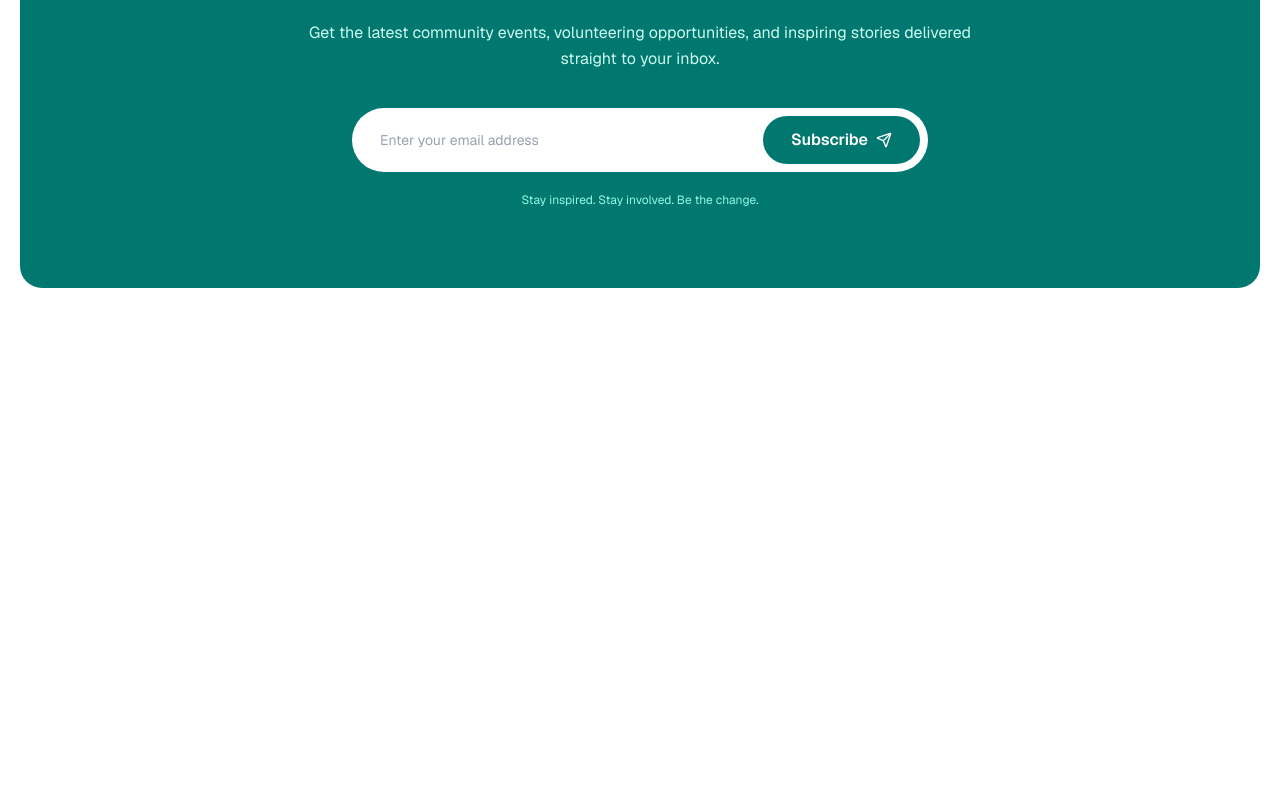
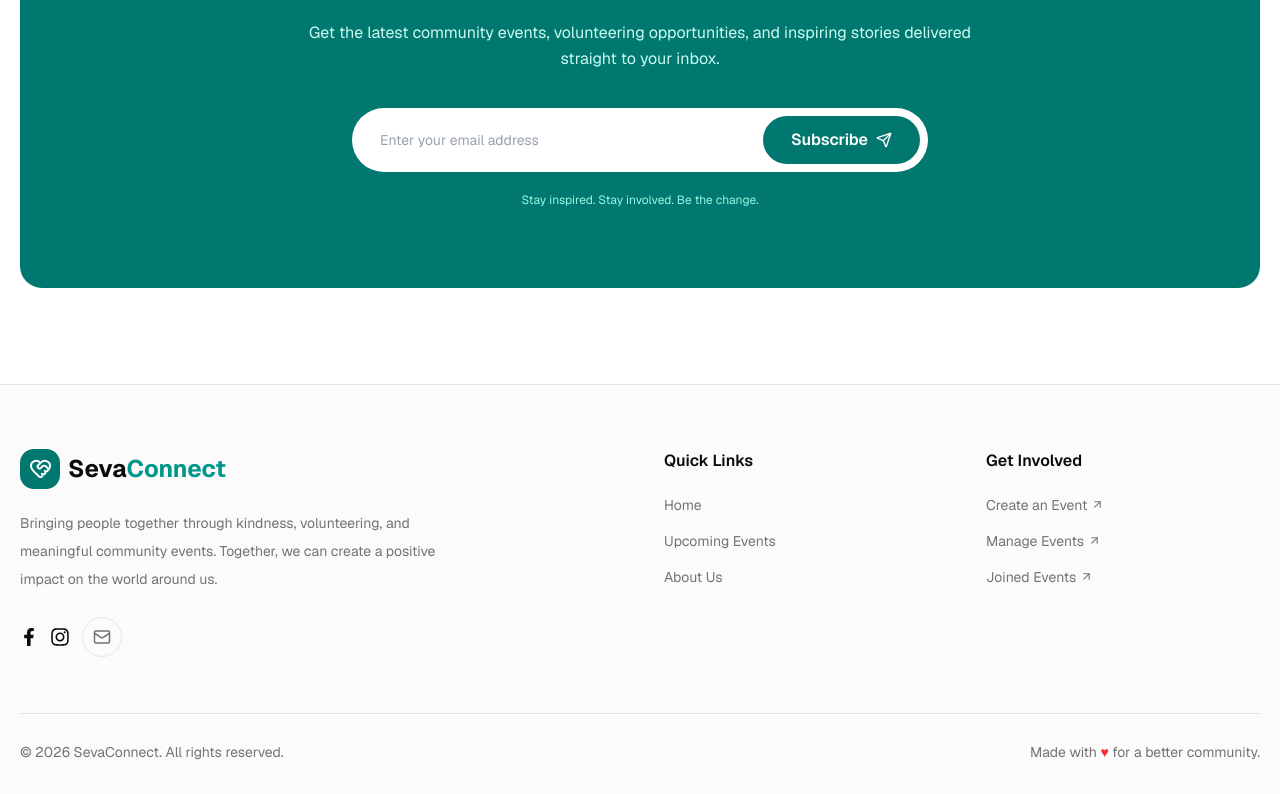
Before and after one commit to armani990/assignment-008, a Next.js app: page / in a window 1280 px wide. Shown: the part 3009-3803 px from the top of the page. Before the commit the page ends 3393 px from the top, so only its background shows below. Built offline with nearby package versions, Linux system fonts and the light colour scheme.

Commit message:
footer section added

```diff
--- a/package.json
+++ b/package.json
@@ -17,6 +17,7 @@
     "next-themes": "^0.4.6",
     "react": "19.3.0",
     "react-dom": "19.3.0",
+    "react-icons": "^5.7.0",
     "shadcn": "^4.23.0",
     "tw-animate-css": "^1.4.0"
   },
--- a/src/app/layout.js
+++ b/src/app/layout.js
@@ -3,6 +3,7 @@ import "./globals.css";
 
 import Navbar from "@/components/shared/Navbar";
 import { ThemeProvider } from "@/components/theme-provider";
+import Footer from "@/components/shared/Footer";
 
 const geistSans = Geist({
   subsets: ["latin"],
@@ -25,6 +26,7 @@ export default function RootLayout({ children }) {
         >
           <Navbar />
           {children}
+          <Footer></Footer>
         </ThemeProvider>
       </body>
     </html>
--- a/src/app/page.js
+++ b/src/app/page.js
@@ -12,6 +12,7 @@ export default function Home() {
 
       <Gallery />
       <Newsletter />
+
     </>
   );
 }
--- /dev/null
+++ b/src/components/shared/Footer.jsx
@@ -0,0 +1,122 @@
+import Link from "next/link";
+import { HeartHandshake, Mail, ArrowUpRight } from "lucide-react";
+
+import { FaFacebookF, FaInstagram } from "react-icons/fa";
+
+const quickLinks = [
+  { name: "Home", href: "/" },
+  { name: "Upcoming Events", href: "/upcoming-events" },
+  { name: "About Us", href: "/about" },
+];
+
+const communityLinks = [
+  { name: "Create an Event", href: "/create-event" },
+  { name: "Manage Events", href: "/manage-events" },
+  { name: "Joined Events", href: "/joined-events" },
+];
+
+export default function Footer() {
+  return (
+    <footer className="border-t border-border bg-muted/40">
+      <div className="mx-auto max-w-7xl px-5 pt-16 pb-8">
+        <div className="grid grid-cols-1 gap-12 md:grid-cols-2 lg:grid-cols-4">
+          {/* Brand */}
+          <div className="lg:col-span-2">
+            <Link href="/" className="inline-flex items-center gap-2">
+              <span className="flex h-10 w-10 items-center justify-center rounded-xl bg-teal-700 text-white">
+                <HeartHandshake size={23} />
+              </span>
+
+              <span className="text-2xl font-bold text-foreground">
+                Seva<span className="text-teal-600">Connect</span>
+              </span>
+            </Link>
+
+            <p className="mt-5 max-w-md text-sm leading-7 text-muted-foreground">
+              Bringing people together through kindness, volunteering, and
+              meaningful community events. Together, we can create a positive
+              impact on the world around us.
+            </p>
+
+            <div className="mt-6 flex items-center gap-3">
+              <a
+                href="#"
+                className="transition-all duration-300 hover:text-teal-500 hover:scale-110"
+              >
+                <FaFacebookF size={18} />
+              </a>
+
+              <a
+                href="#"
+                className="transition-all duration-300 hover:text-teal-500 hover:scale-110"
+              >
+                <FaInstagram size={20} />
+              </a>
+
+              <a
+                href="mailto:hello@sevaconnect.com"
+                aria-label="Email"
+                className="flex h-10 w-10 items-center justify-center rounded-full border border-border text-muted-foreground transition hover:border-teal-600 hover:bg-teal-700 hover:text-white"
+              >
+                <Mail size={18} />
+              </a>
+            </div>
+          </div>
+
+          {/* Quick Links */}
+          <div>
+            <h3 className="mb-5 text-base font-semibold text-foreground">
+              Quick Links
+            </h3>
+
+            <ul className="space-y-3">
+              {quickLinks.map((link) => (
+                <li key={link.name}>
+                  <Link
+                    href={link.href}
+                    className="text-sm text-muted-foreground transition hover:text-teal-600"
+                  >
+                    {link.name}
+                  </Link>
+                </li>
+              ))}
+            </ul>
+          </div>
+
+          {/* Get Involved */}
+          <div>
+            <h3 className="mb-5 text-base font-semibold text-foreground">
+              Get Involved
+            </h3>
+
+            <ul className="space-y-3">
+              {communityLinks.map((link) => (
+                <li key={link.name}>
+                  <Link
+                    href={link.href}
+                    className="inline-flex items-center gap-1 text-sm text-muted-foreground transition hover:text-teal-600"
+                  >
+                    {link.name}
+                    <ArrowUpRight size={13} />
+                  </Link>
+                </li>
+              ))}
+            </ul>
+          </div>
+        </div>
+
+        {/* Bottom Bar */}
+        <div className="mt-14 flex flex-col items-center justify-between gap-4 border-t border-border pt-7 text-center sm:flex-row sm:text-left">
+          <p className="text-sm text-muted-foreground">
+            © {new Date().getFullYear()} SevaConnect. All rights reserved.
+          </p>
+
+          <p className="text-sm text-muted-foreground">
+            Made with <span className="text-red-500">♥</span> for a better
+            community.
+          </p>
+        </div>
+      </div>
+    </footer>
+  );
+}
```
Also changed, not shown: 1 other file (tests, documents, lock files or other folders).
